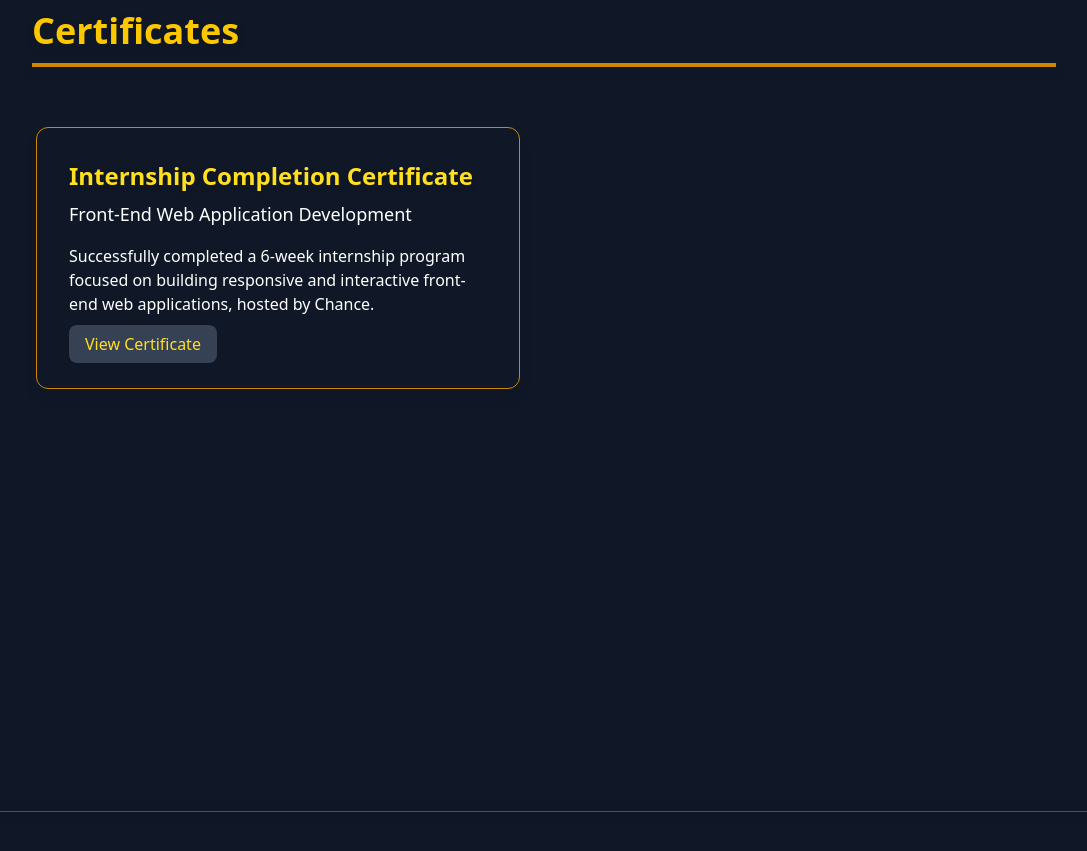
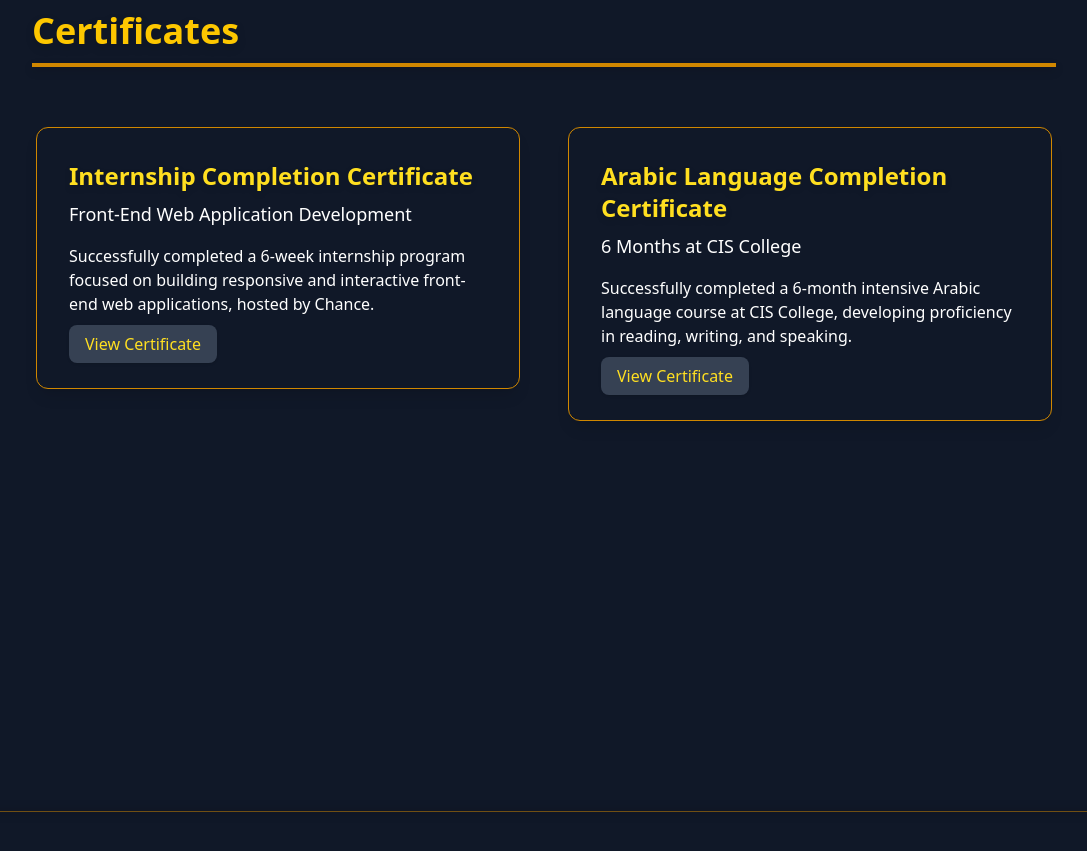
Before and after one commit to A-aland/my-portfolio, a React (Vite) app: page / in a window 1280 px wide. Shown: the part 3080-3931 px from the top of the page, without its empty margins (96-1183 px from the left). Built offline with nearby package versions, Linux system fonts and the light colour scheme.

Commit message:
Certificate added 2.2
CIS certificate added sucessfully.

```diff
--- a/src/Certificates.jsx
+++ b/src/Certificates.jsx
@@ -7,7 +7,14 @@ const certificates = [
     subtitle: "Front-End Web Application Development",
     description:
       "Successfully completed a 6-week internship program focused on building responsive and interactive front-end web applications, hosted by Chance.",
-    link: "https://drive.google.com/file/d/1jhlwNv_fKtabM4l7qTyL1wq8kb87z8HM/view?usp=sharing", // Replace with your PDF
+    link: "https://drive.google.com/file/d/1jhlwNv_fKtabM4l7qTyL1wq8kb87z8HM/view?usp=sharing",
+  },
+  {
+    title: "Arabic Language Completion Certificate",
+    subtitle: "6 Months at CIS College",
+    description:
+      "Successfully completed a 6-month intensive Arabic language course at CIS College, developing proficiency in reading, writing, and speaking.",
+    link: "https://drive.google.com/file/d/1LXH5GuQaV6vz7n9iaqXoyIiM0fcbdaDX/view?usp=drive_link", // Replace with actual link if available
   },
 ];
 
```
